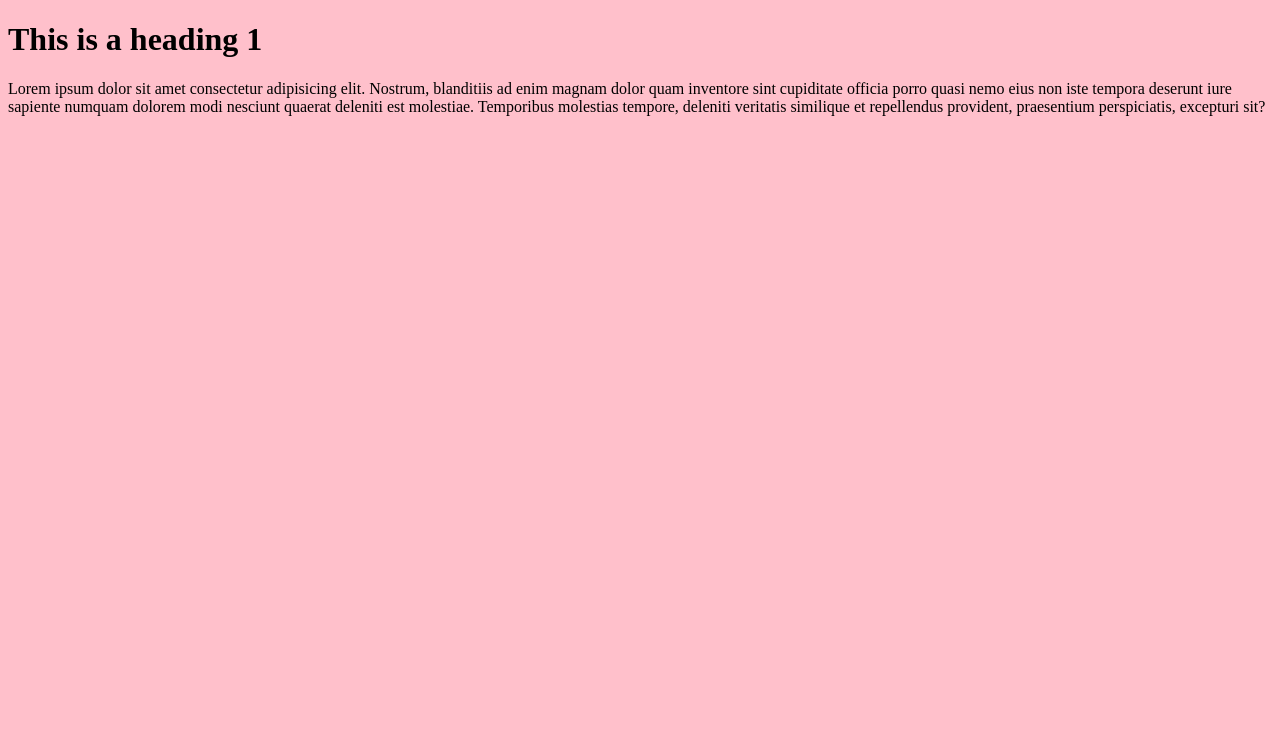
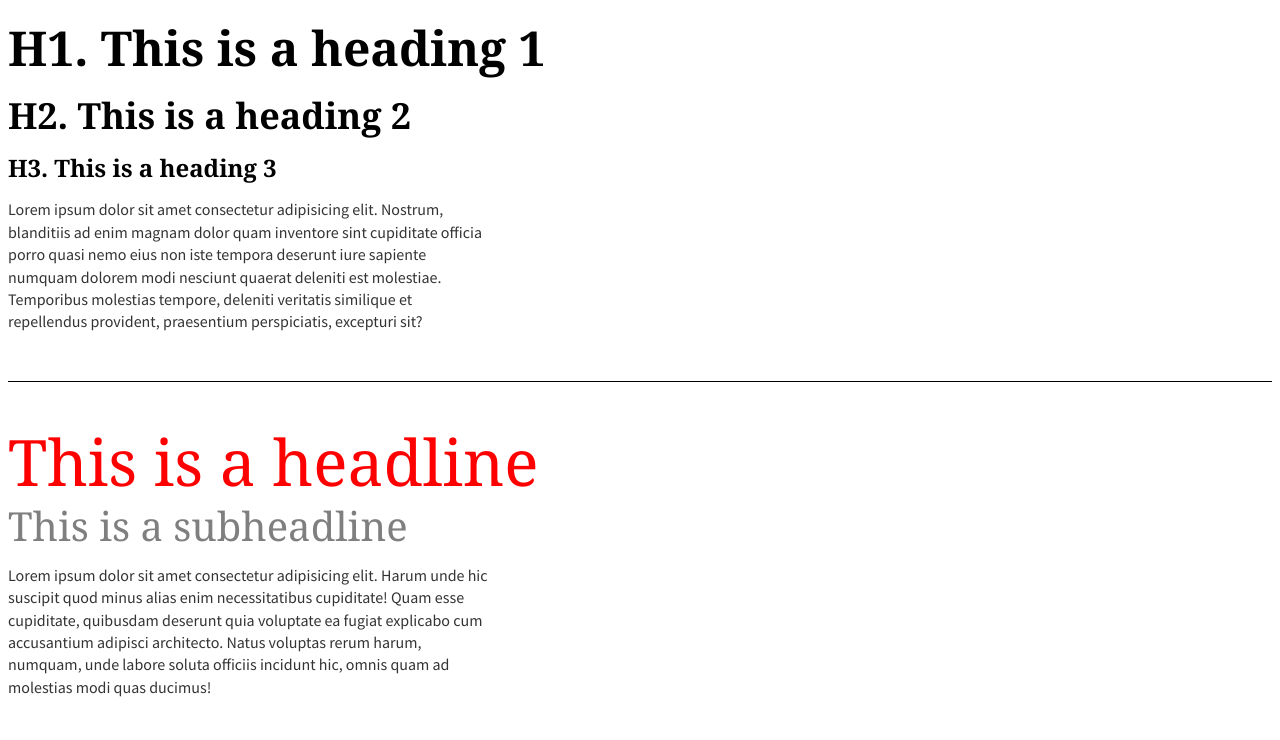
Before and after one commit to Lioranma/my-sassybase-2021, a plain HTML site: page index.html in a window 1280 px wide. Drawn offline with Linux system fonts and the light colour scheme.

Commit message:
completed sassy base step 3

```diff
--- a/index.html
+++ b/index.html
@@ -6,11 +6,41 @@
     <meta name="viewport" content="width=device-width, initial-scale=1.0">
     <title>my sassy base</title>
 
+    <!--GOOGLE  FONTS-->
+    <link rel="preconnect" href="https://fonts.googleapis.com">
+<link rel="preconnect" href="https://fonts.gstatic.com" crossorigin>
+<link href="https://fonts.googleapis.com/css2?family=Source+Sans+Pro:ital,wght@0,400;0,700;1,400;1,700&display=swap" rel="stylesheet">
 
+    <!-- MAIN CSS STYLES-->
     <link rel="stylesheet" href="css/style.css">
+
 </head>
+
 <body>
- <h1>This is a heading 1</h1>
+
+ <h1>H1. This is a heading 1</h1>
+
+ <h2>H2. This is a heading 2</h2>
+
+ <h3>H3. This is a heading 3</h3>
+
  <p>Lorem ipsum dolor sit amet consectetur adipisicing elit. Nostrum, blanditiis ad enim magnam dolor quam inventore sint cupiditate officia porro quasi nemo eius non iste tempora deserunt iure sapiente numquam dolorem modi nesciunt quaerat deleniti est molestiae. Temporibus molestias tempore, deleniti veritatis similique et repellendus provident, praesentium perspiciatis, excepturi sit?</p>
+
+
+
+
+
+
+
+
+
+<hr />
+
+<h1 class="headline">This is a headline</h1>
+<h2 class="subheadline">This is a subheadline</h2>
+<p>Lorem ipsum dolor sit amet consectetur adipisicing elit. Harum unde hic suscipit quod minus alias enim necessitatibus cupiditate! Quam esse cupiditate, quibusdam deserunt quia voluptate ea fugiat explicabo cum accusantium adipisci architecto. Natus voluptas rerum harum, numquam, unde labore soluta officiis incidunt hic, omnis quam ad molestias modi quas ducimus!</p>
+<a href="a" class="button">Default Button</a>
+
+
 </body>
 </html>
--- /dev/null
+++ b/scss/partials/_buttons.scss
@@ -0,0 +1,16 @@
+/* BUTTONS */
+
+.button {
+    display: inline-block;
+    background-color: color-accent;
+    color: #ffff;
+    text-decoration: none;
+    padding: 1 em;
+    border-radius: 5px;
+
+    &:hover {
+        background-color: $color-accent-dark;
+
+    }
+
+}
--- /dev/null
+++ b/scss/partials/_typography.scss
@@ -0,0 +1,58 @@
+/* BASE TEXT COLOR */
+body { color: $color-text-body; }
+h1, h2, h3, h4, h5, h6 { color: $color-text-headings; }
+
+/* BASE TEXT FONTS */
+body { font-family: $font-family-sans; }
+h1, h2, h3, h4, h5, h6 { font-family: $font-family-serif; }
+
+/* BASE TEXT FONTS */
+body {
+    font-size: 100%;
+    line-height: 1.4;
+}
+h1, h2, h3, h4, h5, h6 { margin: .5em 0 }
+
+/* TRADITIONAL TYPOGRAPHIC SCALE */
+h1 {
+    font-size: 3em;
+    line-height: 1;
+}
+h2 {
+    font-size: 2.25em;
+    line-height: 1.1;
+}
+h3 {
+    font-size: 1.5em;
+    line-height: 1.2;
+}
+
+/* LIMIT NUMBER OF CHARACTERS PER LINE */
+p { max-width: 30em; }
+
+/* HORIZONTAL LINE */
+hr {
+    border: 0;
+    height: 1px;
+    background-color: rgba(0,0,0,1);
+    margin: 3em 0;
+}
+
+/* TYPE SPECIMEN */
+.headline {
+    font-size: 4em;
+    font-weight: normal;
+    line-height: 1;
+    margin: 0;
+    color: $color-accent
+}
+
+.subheadline {
+    font-weight: normal;
+    font-size: 2.5em;
+    line-height: 1.1;
+    color: $color-lightgrey;
+    margin: .25em 0;
+}
+
+/* HELPERS */
--- a/scss/style.scss
+++ b/scss/style.scss
@@ -1,5 +1,19 @@
-$mybackground: pink;
 
-body{
-    background: $mybackground;
-}
+/* GLOBAL RESETS */
+* { box-sizing: border-box; }
+
+// VARIABLES
+$color-text-body: rgba(0,0,0,.8);
+$color-text-headings: rgba(0,0,0,1);
+$color-accent: rgba(255,0,0,1);
+$color-accent-dark: rgba(158, 0, 0);
+
+$color-lightgrey:  rgba(0,0,0,.5);
+
+$font-family-sans: 'Source Sans Pro', Helvetica, Arial, Helvetica, sans-serif;
+$font-family-serif: Georgia, 'Time New Roman' , Times, Serif;
+
+// IMPORTS
+@import "partials/toc";
+@import "partials/typography";
+@import "partials/buttons";
```
Also changed, not shown: scss/partials/_toc.scss (added, +8 -0 lines), css/style.css.
